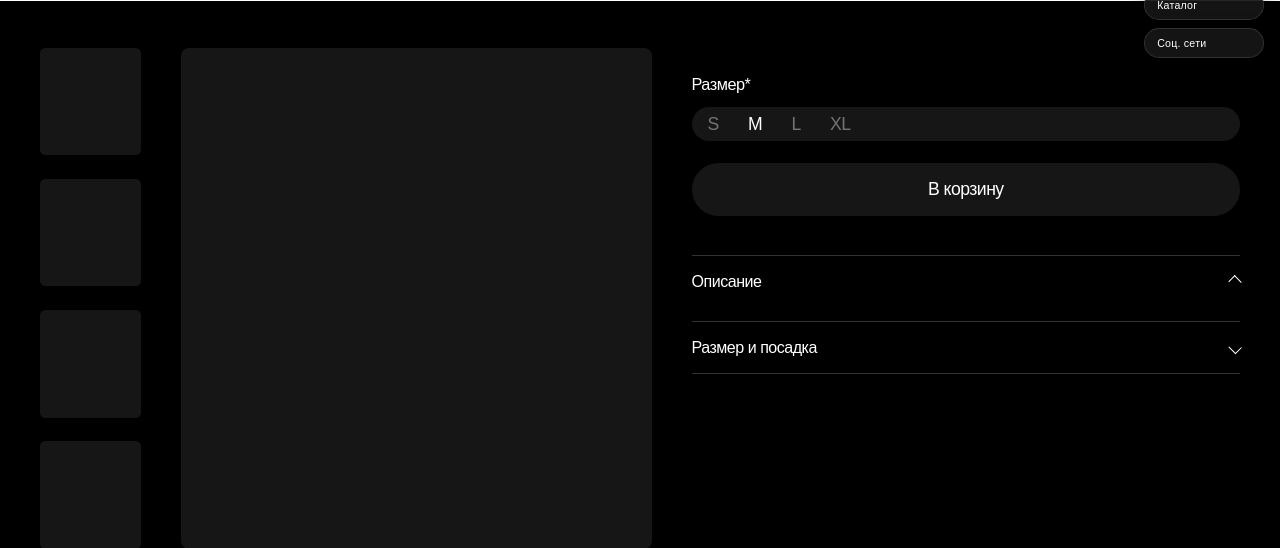
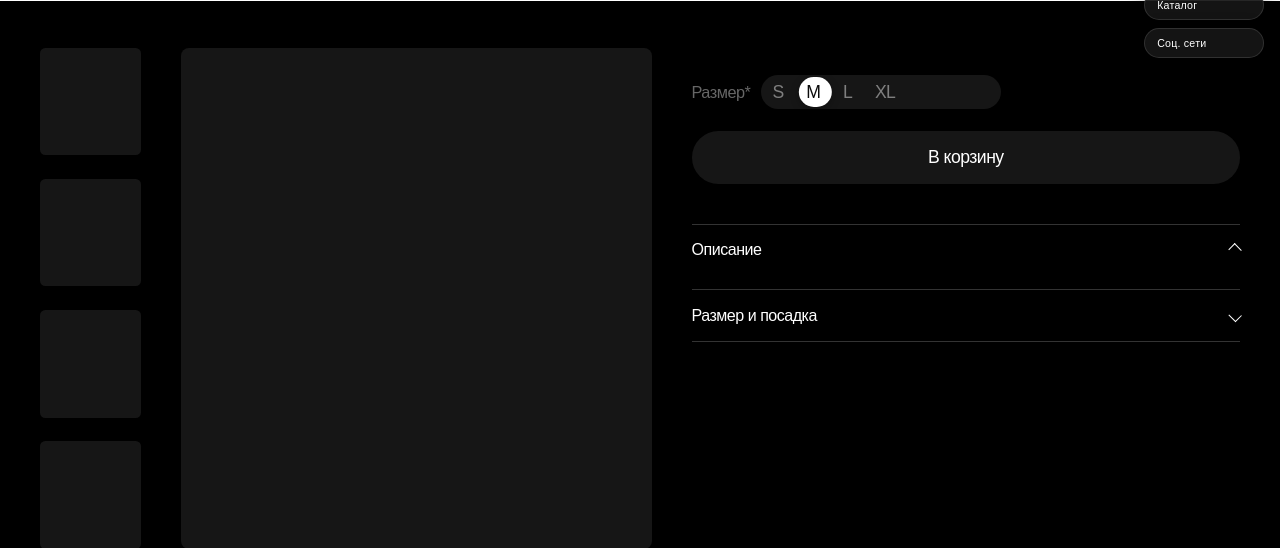
Before and after one commit to EgorMarkor/azat_sait, a Django app: template templates/pages/product.html in a window 1280 px wide. Shown: the part 65-613 px from the top of the page. Run offline with Django 5.2, Linux system fonts and the light colour scheme; the template is opened without the code that fills it, so the values that code supplies are empty.

Commit message:
Add size switch slider to product card

```diff
--- a/product/style.css
+++ b/product/style.css
@@ -98,32 +98,65 @@ body {
   margin-bottom: 4rem;
 }
 
-.product-card__label {
+.catalog-switch {
+  display: flex;
+  align-items: center;
+  gap: 1.6rem;
+}
+
+.catalog-switch__label {
   font-size: 2.45rem;
   letter-spacing: -0.03em;
-  margin-bottom: 2rem;
+  opacity: 0.4;
+  white-space: nowrap;
 }
 
-.product-card__sizes {
+.catalog-switch__track {
+  position: relative;
   display: flex;
   align-items: center;
-  gap: 4.4rem;
-  padding: 1rem 2.4rem;
-  border-radius: 23.446rem;
+  gap: 0.6rem;
+  padding: 0.3rem;
   background: #161616;
+  border-radius: 19.825rem;
+  height: 5.2rem;
+}
+
+.catalog-switch__thumb {
+  position: absolute;
+  top: 0.3rem;
+  bottom: 0.3rem;
+  left: 0.3rem;
+  width: 0;
+  border-radius: 999px;
+  background: #ffffff;
+  transition: transform 0.3s ease, width 0.3s ease;
+  box-shadow: 0 0.4rem 1.2rem rgba(0, 0, 0, 0.3);
+  z-index: 0;
+}
+
+.catalog-switch__option {
+  position: relative;
+  z-index: 1;
+  padding: 0 1.4rem;
+  font-size: 2.65rem;
+  letter-spacing: -0.03em;
+  color: rgba(255, 255, 255, 0.45);
+  white-space: nowrap;
+  cursor: pointer;
+  transition: color 0.3s ease;
+}
+
+.catalog-switch__option.is-active {
+  color: #0b0b0b;
+}
+
+.product-card__size-switch {
   margin-bottom: 3.2rem;
 }
 
-.product-card__size-btn {
-  font-size: 2.65rem;
-  letter-spacing: -0.03em;
-  color: #ffffff;
-  opacity: 0.4;
-}
-
-.product-card__size-btn.is-active {
-  opacity: 1;
-  font-weight: 500;
+.product-card__size-switch .catalog-switch__track {
+  width: 36rem;
 }
 
 .product-card__cta {
@@ -217,4 +250,13 @@ body {
   .product-card__hero-bottom {
     height: 40rem;
   }
+
+  .product-card__size-switch {
+    flex-direction: column;
+    align-items: flex-start;
+  }
+
+  .product-card__size-switch .catalog-switch__track {
+    width: 100%;
+  }
 }
--- a/templates/pages/product.html
+++ b/templates/pages/product.html
@@ -76,12 +76,15 @@
       <div class="product-card__info">
         <h1 class="product-card__title">{{ product.title }}</h1>
 
-        <div class="product-card__label">Размер*</div>
-        <div class="product-card__sizes">
-          <button class="product-card__size-btn" type="button">S</button>
-          <button class="product-card__size-btn is-active" type="button">M</button>
-          <button class="product-card__size-btn" type="button">L</button>
-          <button class="product-card__size-btn" type="button">XL</button>
+        <div class="catalog-switch product-card__size-switch" data-switch>
+          <div class="catalog-switch__label">Размер*</div>
+          <div class="catalog-switch__track" role="tablist" aria-label="Выбор размера">
+            <span class="catalog-switch__thumb" aria-hidden="true"></span>
+            <button class="catalog-switch__option" type="button">S</button>
+            <button class="catalog-switch__option is-active" type="button">M</button>
+            <button class="catalog-switch__option" type="button">L</button>
+            <button class="catalog-switch__option" type="button">XL</button>
+          </div>
         </div>
 
         <button
```
